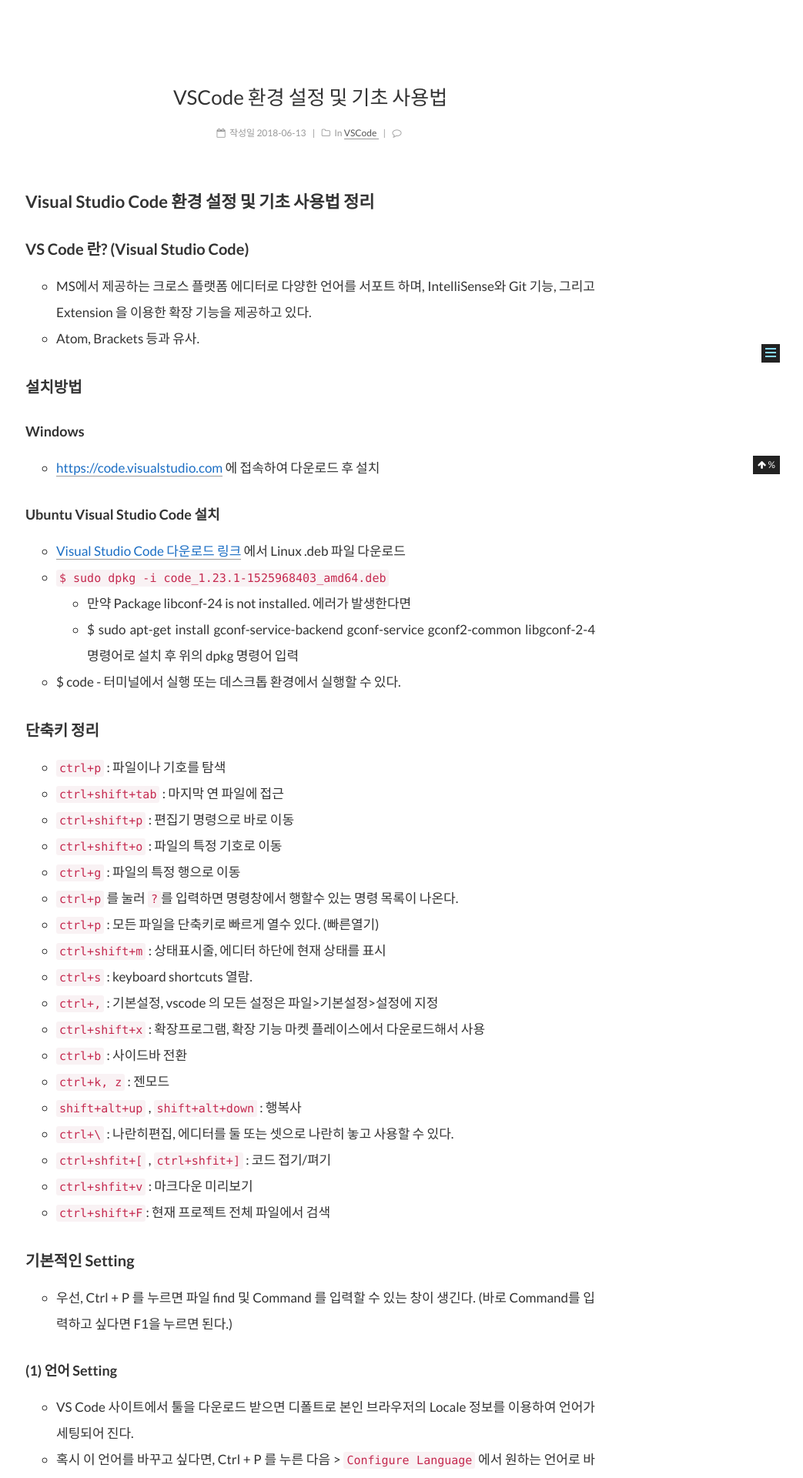
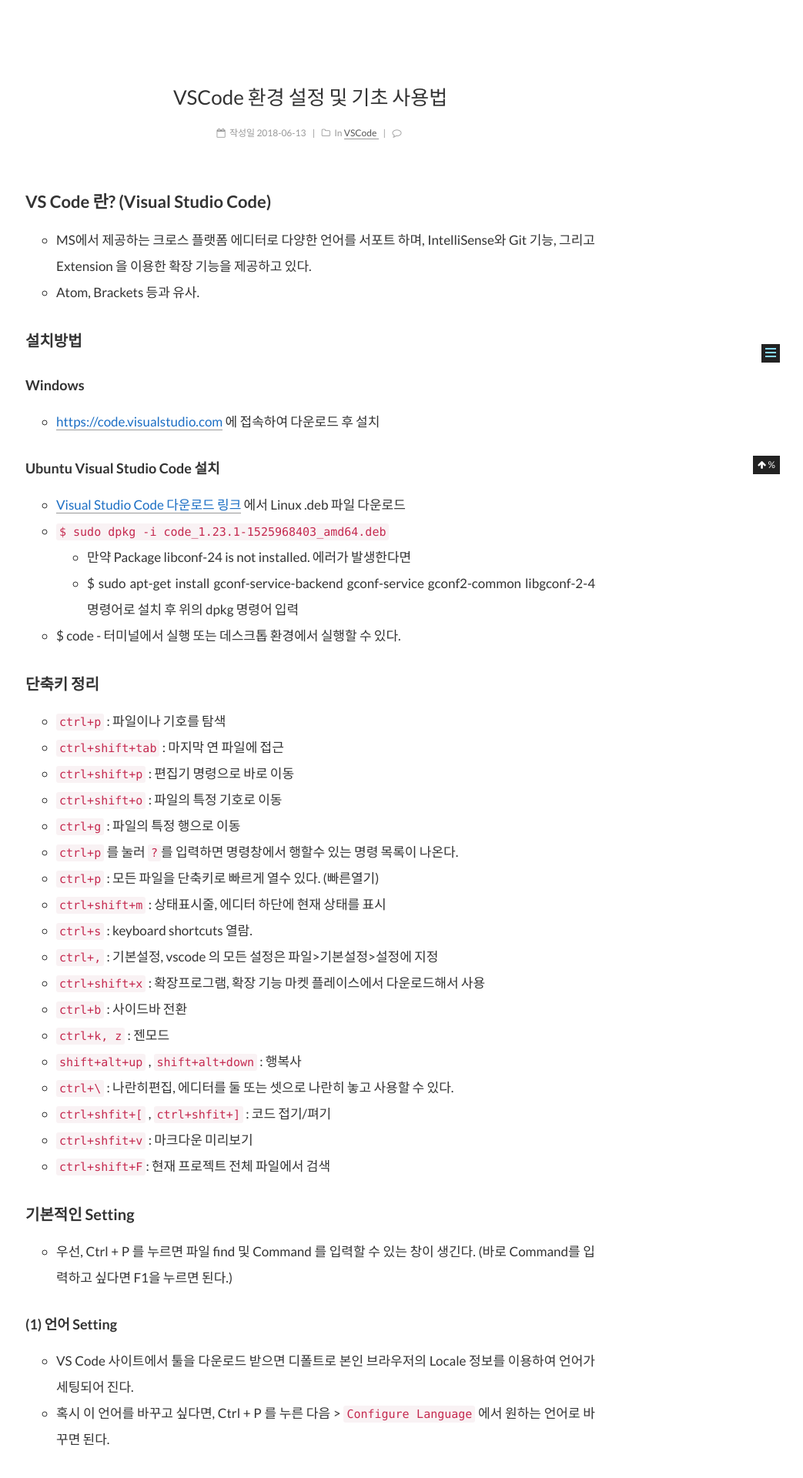
Before and after one commit to gwonsungjun/gwonsungjun.github.io, a Jekyll site: the page built from _posts/2018-06-13-vscodeSetting.md, in a window 1280 px wide. Shown: the part 384-2304 px from the top of the page at 77% size, without its empty margins (237-1280 px from the left). Built offline with Jekyll 4.4.1, drawn with Linux system fonts in a browser that asks for light colours; comment, search, counter and statistics services are not loaded.

Commit message:
Fix post description

```diff
--- a/_posts/2018-06-13-vscodeSetting.md
+++ b/_posts/2018-06-13-vscodeSetting.md
@@ -1,19 +1,17 @@
 ---
 layout: post
 title: VSCode 환경 설정 및 기초 사용법
-subtitle: Visual Studio Code 환경 설정 및 기초 사용법 정리
+description: Visual Studio Code 환경 설정 및 기초 사용법 정리
 author: gwonsungjun
 category: VSCode
 tags:
 - vscode
-excerpt: " "
 comments: true
 share: true
 date: 2018-06-13
 ---
-# Visual Studio Code 환경 설정 및 기초 사용법 정리
 
-## VS Code 란? (Visual Studio Code)
+# VS Code 란? (Visual Studio Code)
 - MS에서 제공하는 크로스 플랫폼 에디터로 다양한 언어를 서포트 하며, IntelliSense와 Git 기능, 그리고 Extension 을 이용한 확장 기능을 제공하고 있다.
 - Atom, Brackets 등과 유사.
 
```
